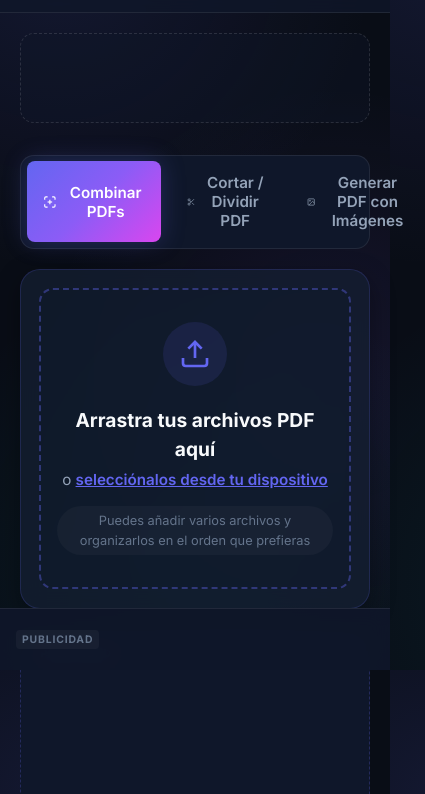
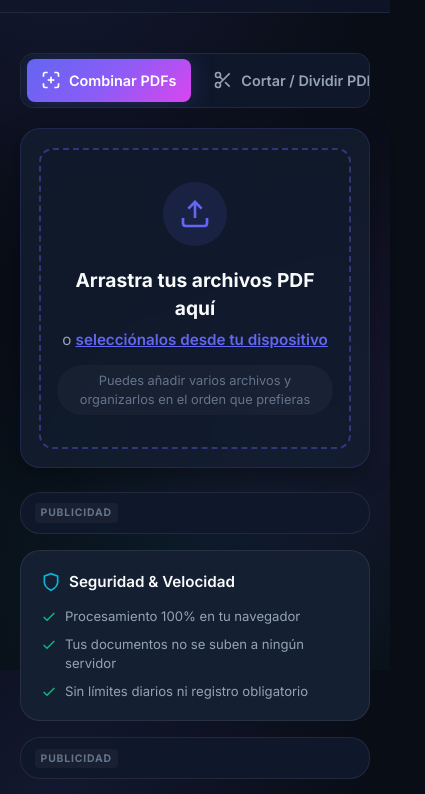
Before and after one commit to ambystomatechnologies/pdf-tools-ambystoma-studio, a plain HTML site: page index.html in a window 390 px wide. Shown: the part 174-968 px from the top of the page, 425 px wide, since content can reach past the window. Drawn offline with Linux system fonts and the light colour scheme.

Commit message:
Corregir diseno responsivo movil: eliminar banner fijo superpuesto y hacer publicidad adaptativa

```diff
--- a/css/style.css
+++ b/css/style.css
@@ -237,21 +237,21 @@ body {
 
 /* Banner Horizontal Superior */
 .ad-banner-top {
-  margin: 1.25rem auto 0.75rem auto;
+  margin: 0.5rem auto 0.75rem auto;
+  max-width: 100%;
+  overflow: hidden;
+  text-align: center;
 }
 
 .ad-slot-horizontal {
   width: 100%;
-  min-height: 90px;
-  background: rgba(15, 23, 42, 0.4);
-  border: 1px dashed rgba(255, 255, 255, 0.12);
-  border-radius: var(--radius-md);
+  min-height: 0;
   display: flex;
   align-items: center;
   justify-content: center;
   position: relative;
   overflow: hidden;
-  padding: 0.5rem;
+  padding: 0;
 }
 
 .ad-placeholder {
@@ -297,16 +297,16 @@ body {
 
 .ad-card {
   background: var(--bg-surface);
-  border: 1px dashed rgba(99, 102, 241, 0.25);
+  border: 1px solid var(--border-subtle);
   border-radius: var(--radius-lg);
-  padding: 1rem;
+  padding: 0.75rem;
   position: relative;
   text-align: center;
-  min-height: 280px;
   display: flex;
   flex-direction: column;
   justify-content: center;
   align-items: center;
+  overflow: hidden;
 }
 
 .ad-card .ad-label {
@@ -417,28 +417,13 @@ body {
   margin-top: 2px;
 }
 
-/* Banner Móvil Inferior */
+/* Banner Móvil Inferior (Desactivado para no tapar la interfaz en móviles) */
 .ad-banner-bottom {
-  display: none;
-  position: fixed;
-  bottom: 0;
-  left: 0;
-  width: 100%;
-  background: rgba(15, 23, 42, 0.95);
-  backdrop-filter: blur(10px);
-  border-top: 1px solid var(--border-subtle);
-  z-index: 99;
-  padding: 0.4rem 1rem;
+  display: none !important;
 }
 
 .ad-slot-mobile-sticky {
-  display: flex;
-  align-items: center;
-  justify-content: center;
-  gap: 0.75rem;
-  height: 48px;
-  font-size: 0.75rem;
-  color: var(--text-muted);
+  display: none !important;
 }
 
 /* ==========================================================================
@@ -460,29 +445,37 @@ body {
 /* Selector de Pestañas (Tabs) */
 .tabs-header {
   display: flex;
-  gap: 0.65rem;
+  gap: 0.5rem;
   margin-bottom: 1.25rem;
   background: var(--bg-surface);
   padding: 0.35rem;
   border-radius: var(--radius-md);
   border: 1px solid var(--border-subtle);
+  overflow-x: auto;
+  -webkit-overflow-scrolling: touch;
+  scrollbar-width: none;
+}
+
+.tabs-header::-webkit-scrollbar {
+  display: none;
 }
 
 .tab-button {
-  flex: 1;
+  flex: 1 0 auto;
   display: flex;
   align-items: center;
   justify-content: center;
-  gap: 0.65rem;
-  padding: 0.75rem 1rem;
+  gap: 0.5rem;
+  padding: 0.7rem 0.9rem;
   background: transparent;
   border: none;
   border-radius: var(--radius-sm);
   color: var(--text-muted);
   font-family: inherit;
-  font-size: 0.95rem;
+  font-size: 0.9rem;
   font-weight: 600;
   cursor: pointer;
+  white-space: nowrap;
   transition: var(--transition-smooth);
 }
 
@@ -1677,11 +1670,11 @@ body {
   }
 
   .ad-banner-bottom {
-    display: block;
+    display: none !important;
   }
 
   body {
-    padding-bottom: 60px; /* Espacio para el banner publicitario inferior sticky */
+    padding-bottom: 0;
   }
 
   .options-grid {
--- a/index.html
+++ b/index.html
@@ -488,18 +488,18 @@
     </aside>
   </main>
 
-  <!-- Banner Publicitario Inferior Móvil Oficial -->
-  <aside class="ad-banner-bottom">
-    <div class="ad-slot ad-slot-mobile-sticky">
-      <span class="ad-label">PUBLICIDAD</span>
-      <ins class="adsbygoogle"
-           style="display:inline-block;width:320px;height:50px"
-           data-ad-client="ca-pub-5786595894984320"
-           data-ad-slot="auto"></ins>
-      <script>
-           (adsbygoogle = window.adsbygoogle || []).push({});
-      </script>
-    </div>
+  <!-- Banner Publicitario Inferior Oficial (En flujo normal, no flotante para no tapar la pantalla) -->
+  <aside class="container-main" style="margin: 2rem auto 1.5rem auto; text-align: center; max-width: 100%; overflow: hidden;">
+    <div style="font-size: 0.65rem; color: #64748b; margin-bottom: 0.35rem; text-transform: uppercase; letter-spacing: 0.06em;">Publicidad</div>
+    <ins class="adsbygoogle"
+         style="display:block"
+         data-ad-client="ca-pub-5786595894984320"
+         data-ad-slot="auto"
+         data-ad-format="auto"
+         data-full-width-responsive="true"></ins>
+    <script>
+         (adsbygoogle = window.adsbygoogle || []).push({});
+    </script>
   </aside>
 
   <!-- Pie de Página -->
```
